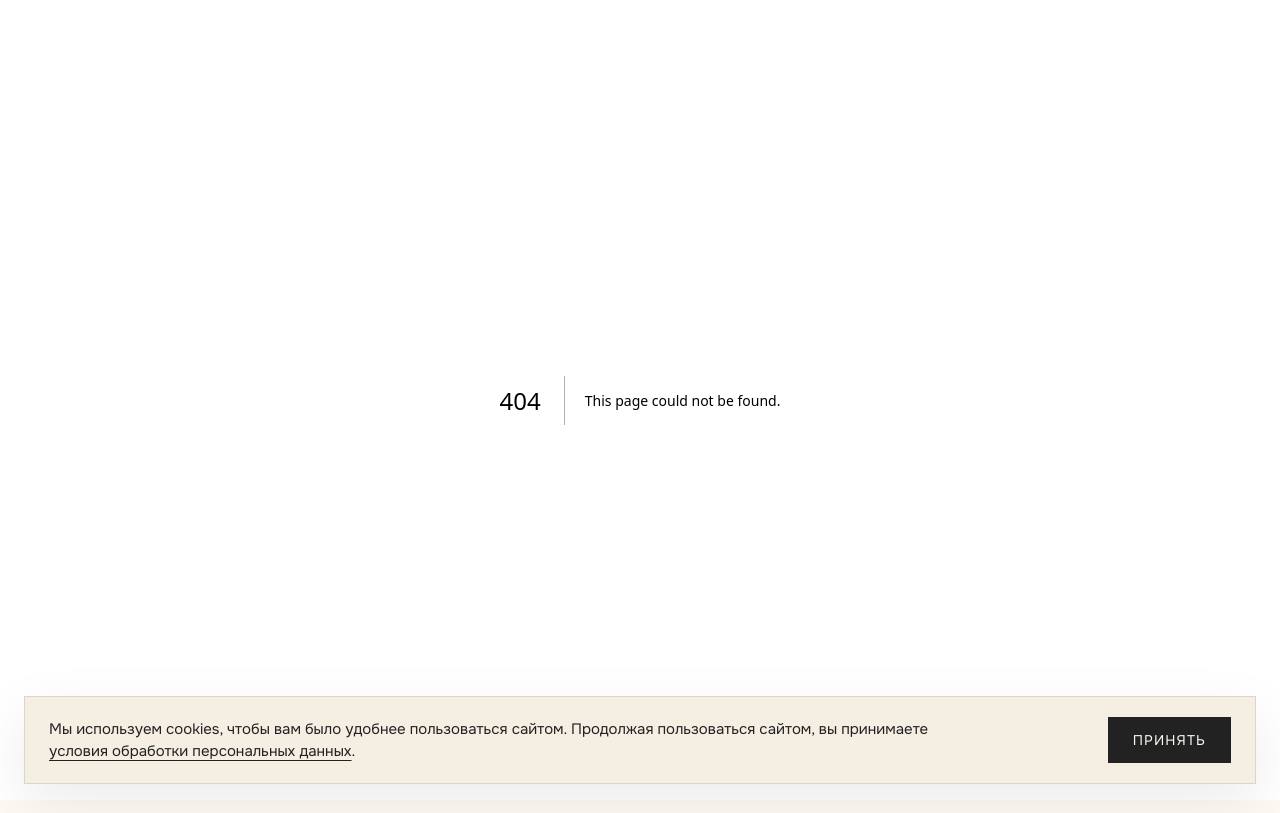
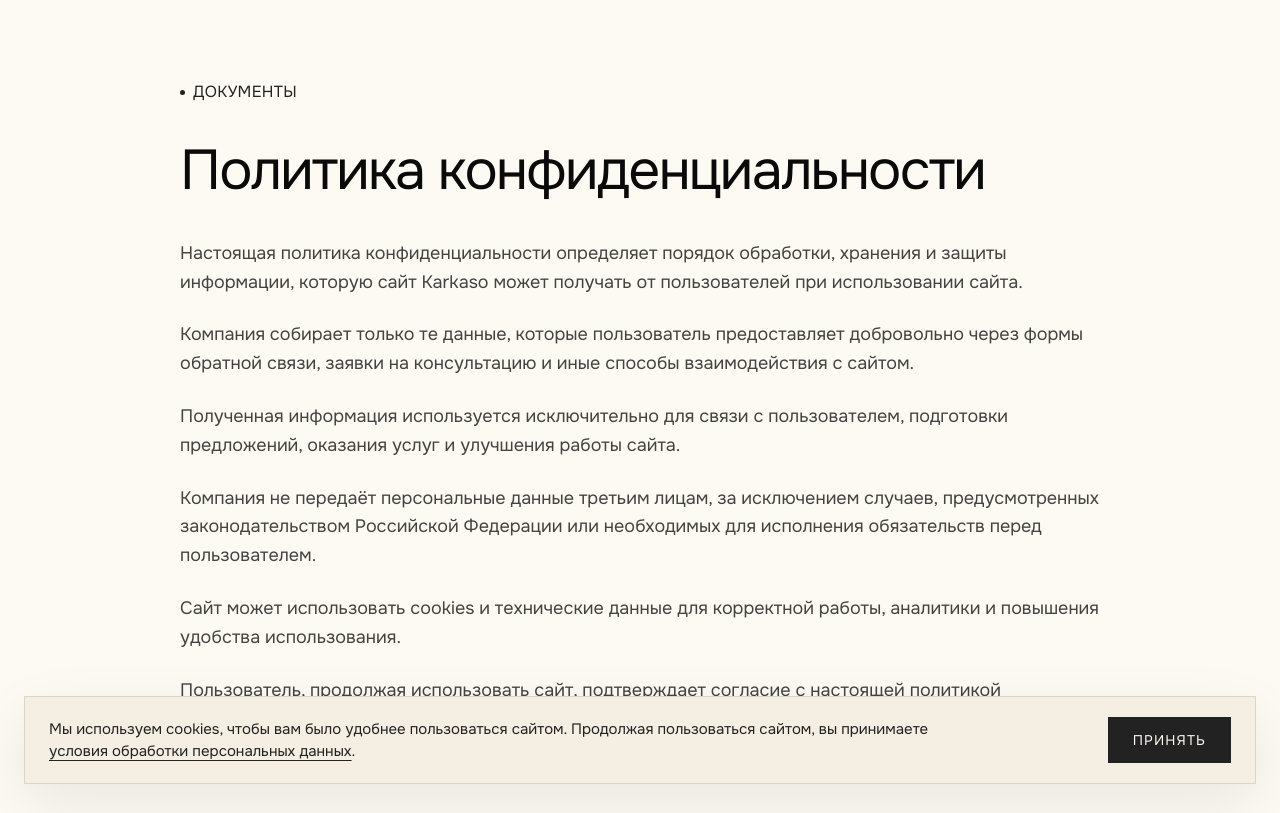
Before and after one commit to Kapustin-Team/sdach.ru, a Next.js app: page /privacy in a window 1280 px wide. Before the commit this address had no page. Built offline with nearby package versions, Linux system fonts and the light colour scheme.

Commit message:
Add privacy links to footer

```diff
--- /dev/null
+++ b/src/app/privacy/page.tsx
@@ -0,0 +1,44 @@
+export const metadata = {
+  title: 'Политика конфиденциальности',
+  description: 'Политика конфиденциальности компании Karkaso.',
+}
+
+export default function PrivacyPage() {
+  return (
+    <main className="min-h-screen bg-bg px-[120px] py-[80px] text-dark-full max-md:px-6 max-md:py-10">
+      <div className="mx-auto max-w-[920px]">
+        <div className="mb-10 flex items-center gap-2">
+          <span className="block h-[5px] w-[5px] shrink-0 rounded-full bg-dark" />
+          <span className="font-sans text-base uppercase tracking-[0.02em] text-dark max-md:text-[12px]">
+            Документы
+          </span>
+        </div>
+
+        <h1 className="font-sans text-[56px] leading-[0.98] tracking-[-0.03em] text-dark-full max-md:text-[34px]">
+          Политика конфиденциальности
+        </h1>
+
+        <div className="mt-10 space-y-6 font-sans text-[18px] leading-[1.6] text-dark/85 max-md:mt-6 max-md:text-[16px]">
+          <p>
+            Настоящая политика конфиденциальности определяет порядок обработки, хранения и защиты информации, которую сайт Karkaso может получать от пользователей при использовании сайта.
+          </p>
+          <p>
+            Компания собирает только те данные, которые пользователь предоставляет добровольно через формы обратной связи, заявки на консультацию и иные способы взаимодействия с сайтом.
+          </p>
+          <p>
+            Полученная информация используется исключительно для связи с пользователем, подготовки предложений, оказания услуг и улучшения работы сайта.
+          </p>
+          <p>
+            Компания не передаёт персональные данные третьим лицам, за исключением случаев, предусмотренных законодательством Российской Федерации или необходимых для исполнения обязательств перед пользователем.
+          </p>
+          <p>
+            Сайт может использовать cookies и технические данные для корректной работы, аналитики и повышения удобства использования.
+          </p>
+          <p>
+            Пользователь, продолжая использовать сайт, подтверждает согласие с настоящей политикой конфиденциальности.
+          </p>
+        </div>
+      </div>
+    </main>
+  )
+}
--- a/src/components/blocks/Footer.tsx
+++ b/src/components/blocks/Footer.tsx
@@ -39,7 +39,7 @@ export default function Footer() {
         </div>
 
         {/* Nav links */}
-        <div className="flex items-center gap-[34px] max-md:flex-col max-md:items-start max-md:gap-3">
+        <div className="flex flex-wrap items-center gap-[34px] max-md:flex-col max-md:items-start max-md:gap-3">
           <a href="/#projects" className="font-sans font-normal text-lg leading-[1.1] text-dark hover:opacity-70 transition-opacity max-md:text-[12px]">
             Проекты домов
           </a>
@@ -48,6 +48,12 @@ export default function Footer() {
           </a>
           <a href="#" className="font-sans font-normal text-lg leading-[1.1] text-dark hover:opacity-70 transition-opacity max-md:text-[12px]">
             Ипотека
+          </a>
+          <a href="/privacy" className="font-sans font-normal text-lg leading-[1.1] text-dark hover:opacity-70 transition-opacity max-md:text-[12px]">
+            Политика конфиденциальности
+          </a>
+          <a href="/personal-data" className="font-sans font-normal text-lg leading-[1.1] text-dark hover:opacity-70 transition-opacity max-md:text-[12px]">
+            Согласие на обработку персональных данных
           </a>
         </div>
       </div>
```
